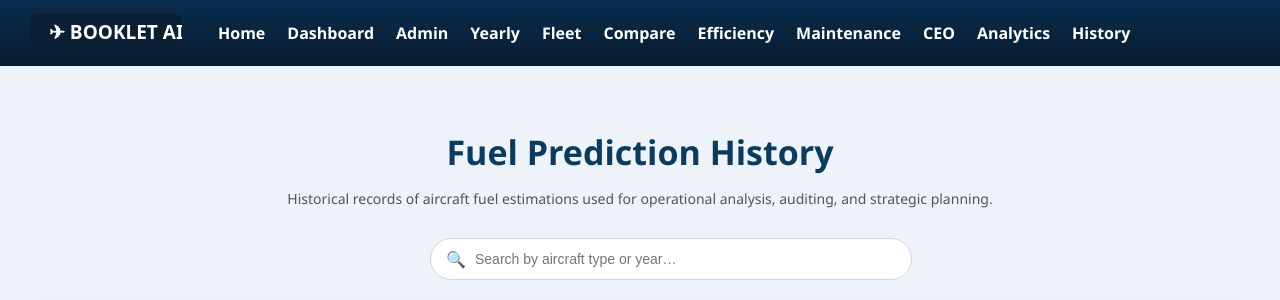
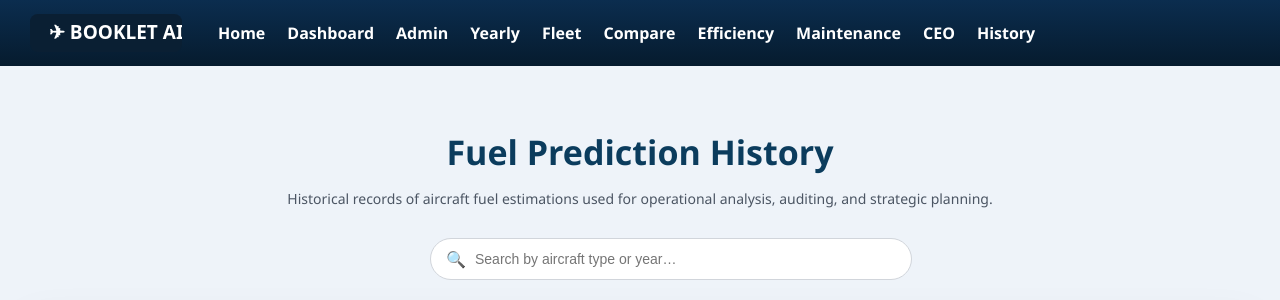
Before and after one commit to ankita025/Aircraft-Fuel-Prediction, a Flask app: page /history in a window 1280 px wide. Shown: the top 300 px of the page. Run offline with Flask 3, Linux system fonts and the light colour scheme.

Commit message:
Remove Analytics link from history.html
Removed the Analytics link from the history page.

```diff
--- a/templates/history.html
+++ b/templates/history.html
@@ -138,7 +138,6 @@ tbody tr:hover {
   <a href="/efficiency">Efficiency</a>
   <a href="/maintenance">Maintenance</a>
   <a href="/ceo">CEO</a>
-  <a href="/analytics">Analytics</a>
     <a href="/history">History</a>
 </div>
 
```
